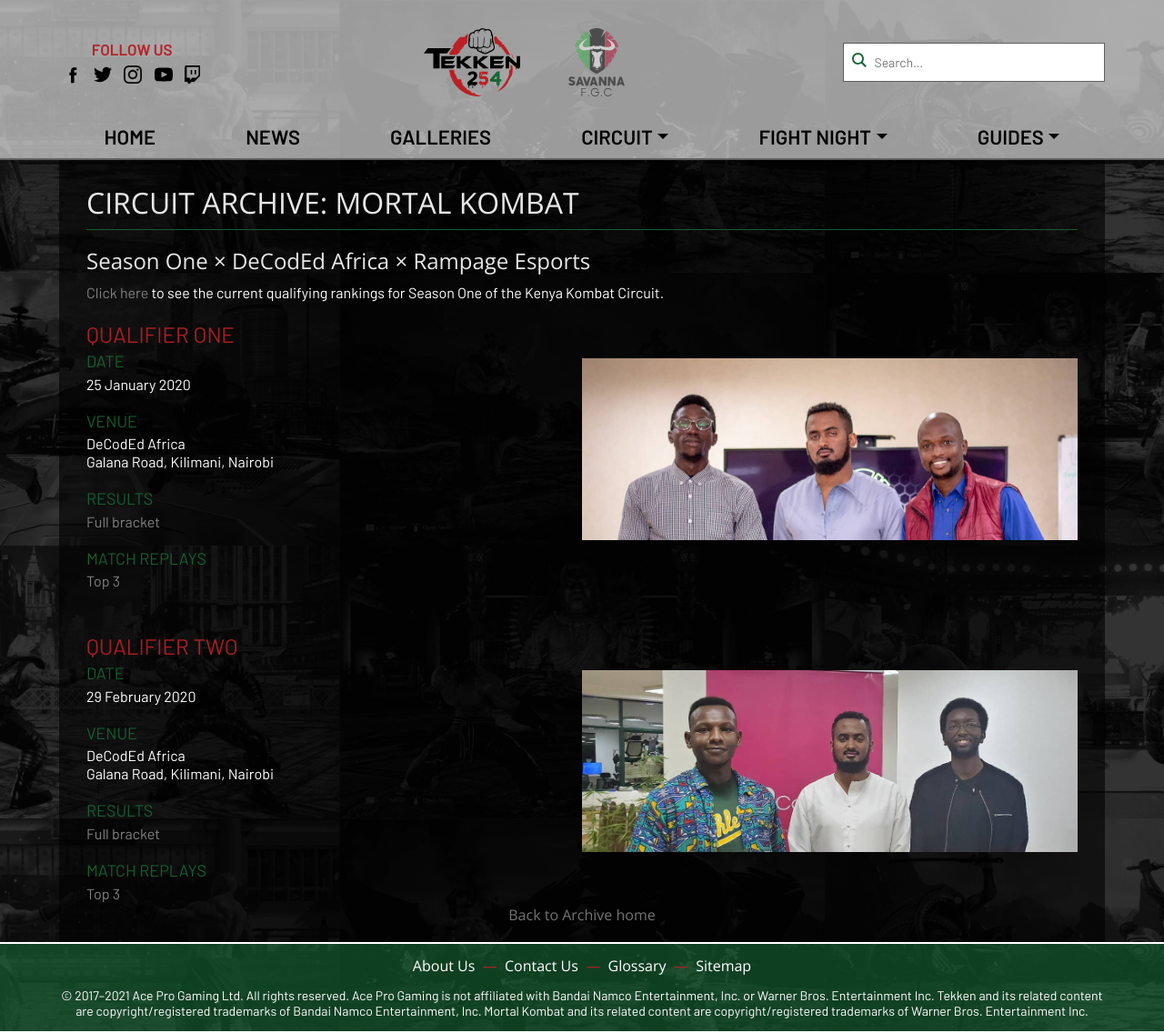
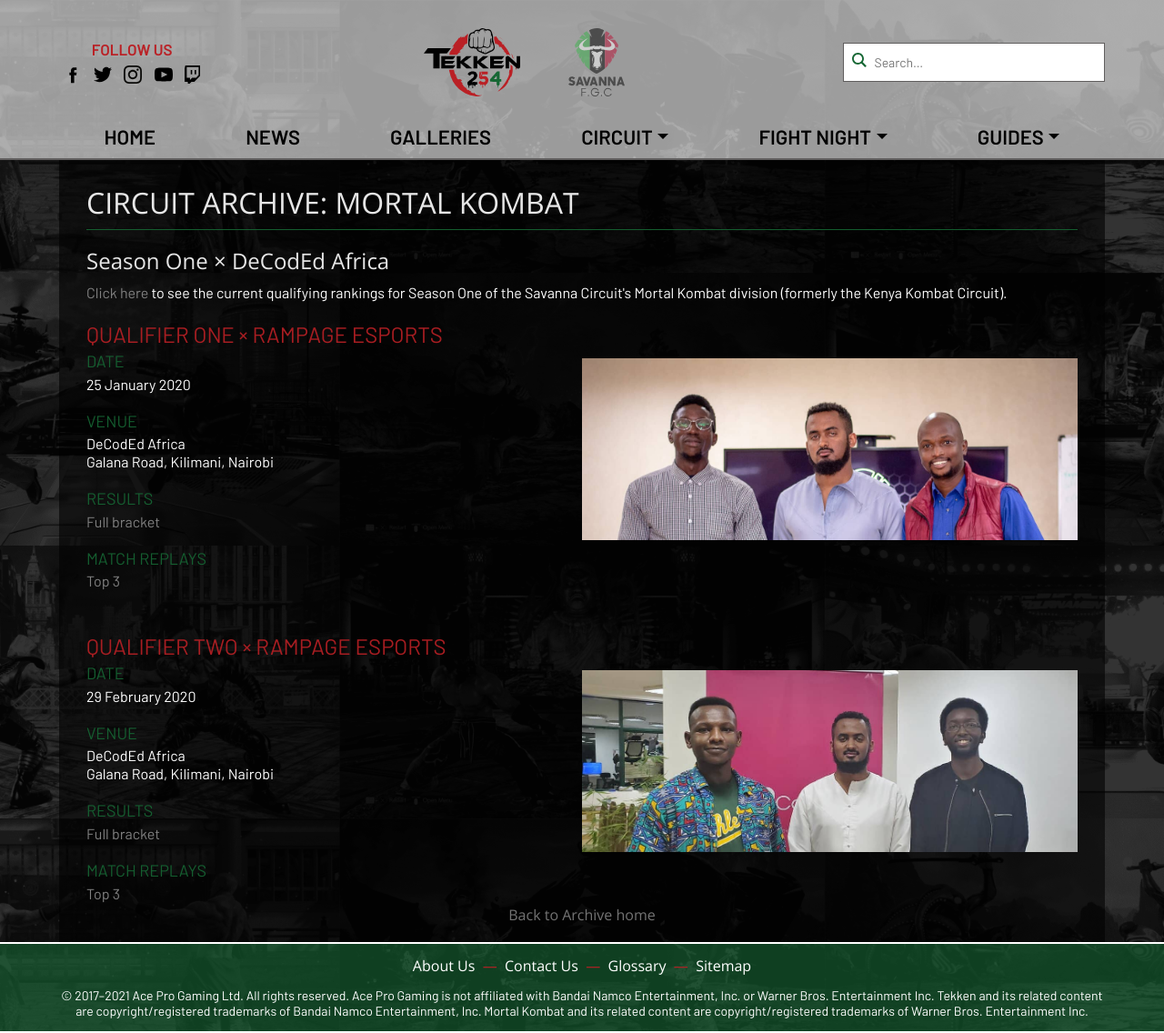
Before and after one commit to TEKKEN-254/client, a Jekyll site: the page built from circuit/archive/mk/index.html, in a window 1280 px wide. Shown: the whole page at 91% size. Built offline with Jekyll 4.4.1, drawn with Linux system fonts in a browser that asks for light colours.

Commit message:
Updating for Savanna Circuit

```diff
--- a/circuit/archive/mk/index.html
+++ b/circuit/archive/mk/index.html
@@ -5,12 +5,12 @@
     description: Discover results and match replays from Season One of the Kenya Kombat Circuit.
     metaImage: img/backgrounds/circuit-banner.png
 ---
-<h2 class="mb-2">Season One <span aria-label="with">&times;</span> DeCodEd Africa <span aria-label="and">&times;</span> Rampage Esports</h2>
-<caption><a href="/assets/docs/circuit/mk/sn-1/s1-ranking-q2.pdf" target="_blank">Click here</a> to see the current qualifying rankings for Season One of the Kenya Kombat Circuit.</caption>
+<h2 class="mb-2">Season One <span aria-label="with">&times;</span> DeCodEd Africa</h2>
+<caption><a href="/assets/docs/circuit/mk/sn-1/s1-ranking-q2.pdf" target="_blank">Click here</a> to see the current qualifying rankings for Season One of the Savanna Circuit's Mortal Kombat division (formerly the Kenya Kombat Circuit).</caption>
 
 {% include archive-entry.html
 
-    title = "Qualifier One"
+    title = "Qualifier One <span aria-label='with'>&times;</span> Rampage Esports"
     date = "2020-01-25"
     venue = "DeCodEd Africa<br />Galana Road, Kilimani, Nairobi"
     position = "top"
@@ -23,7 +23,7 @@
 
 {% include archive-entry.html
 
-    title = "Qualifier Two"
+    title = "Qualifier Two <span aria-label='with'>&times;</span> Rampage Esports"
     date = "2020-02-29"
     venue = "DeCodEd Africa<br />Galana Road, Kilimani, Nairobi"
     position = "top"
--- a/circuit/archive/tekken/season-4.html
+++ b/circuit/archive/tekken/season-4.html
@@ -6,7 +6,7 @@
     metaImage: img/backgrounds/circuit-banner.png
 ---
 <h2 class="mb-2">Season Four <span aria-label="with">&times;</span> DeCodEd Africa</h2>
-<caption><a href="/assets/docs/circuit/tekken/sn-4/s4-ranking-q2.pdf" target="_blank">Click here</a> to see the current qualifying rankings for Season Four of the TEKKEN 254 Circuit.</caption>
+<caption><a href="/assets/docs/circuit/tekken/sn-4/s4-ranking-q2.pdf" target="_blank">Click here</a> to see the current qualifying rankings for Season Four of the Savanna Circuit's Tekken division (formerly the TEKKEN 254 Circuit).</caption>
 
 {% include archive-entry.html
 
```
